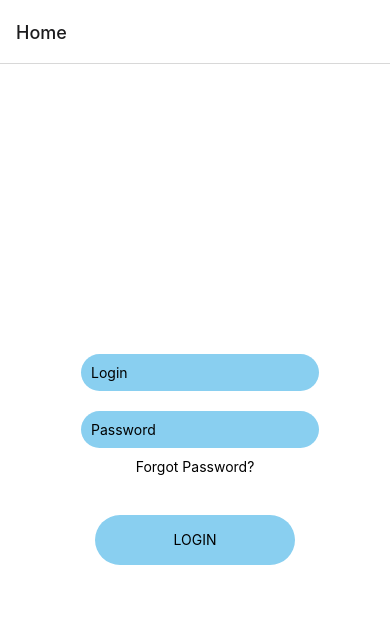
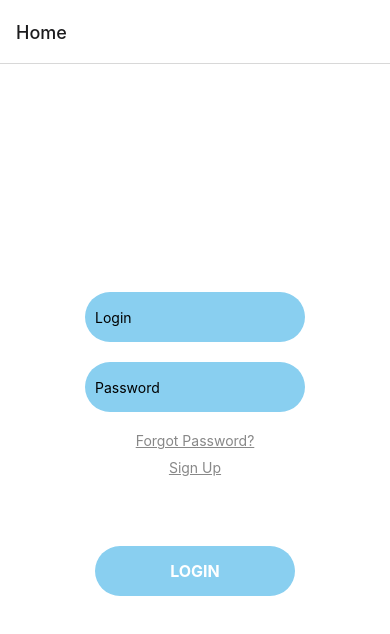
Before and after one commit to Matithieuu/Annuaire-Front, a React Native app: screen / in a window 390 px wide. Shown: the top 634 px of the page. Built offline with nearby package versions, Linux system fonts and the light colour scheme.

Commit message:
App.js Update

```diff
--- a/App.js
+++ b/App.js
@@ -1,43 +1,28 @@
-import * as React from 'react';
-
+import React, { useState } from 'react';
 import { StatusBar } from 'expo-status-bar';
-import { StyleSheet, Text, View, Button, TextInput, TouchableOpacity, ScrollView } from 'react-native';
-
+import { StyleSheet, Text, View, Button, TextInput, TouchableOpacity } from 'react-native';
 import { NavigationContainer } from '@react-navigation/native';
 import { createNativeStackNavigator } from '@react-navigation/native-stack';
 import AsyncStorage from '@react-native-async-storage/async-storage';
 
-
 import SecondPage from './src/page/secondPage';
-import ForgotPassword from './src/page/forgotPassword';
-import ContactDetails from './src/page/contactDetails';
-import AddContactPage from './src/page/AddContactPage';
-import ModifyContact from './src/page/ModifyContact';
-
+import ForgotPassword from './src/page/BasePage/ForgotPassword';
+import ContactDetails from './src/page/Contact/contactDetails';
+import AddContactPage from './src/page/Contact/AddContactPage';
+import ModifyContact from './src/page/Contact/ModifyContact';
+import RegisterPage from './src/page/BasePage/RegisterPage';
+import ShowMySelf from './src/page/MySelf/mySelf';
+import MySelfDetails from './src/page/MySelf/mySelfDetails';
+import ModifyMySelf from './src/page/MySelf/modifyMyself';
+import ErrorMessage from './src/page/Plugins/ErrorMessage';
+import { storeData, getData } from './src/page/Plugins/StorageUtils';
+import { API_BASE_URL } from './src/page/Plugins/EndPoints';
 
 
 const HomeScreen = ({ navigation }) => {
-
-  const [loginText, onChangeLoginText] = React.useState('');
-  const [passwordText, onChangePasswordText] = React.useState('');
-
-  const storeData = async (value) => { // Secure Way to store data
-    try {
-      const jsonValue = JSON.stringify(value)
-      await AsyncStorage.setItem('token', jsonValue)
-    } catch (e) {
-      // saving error
-    }
-  }
-
-const getData = async () => {
-  try {
-    const jsonValue = await AsyncStorage.getItem('token')
-    return jsonValue != null ? JSON.parse(jsonValue) : null;
-  } catch(e) {
-    // error reading value
-  }
-}
+  const [loginText, setLoginText] = useState('');
+  const [passwordText, setPasswordText] = useState('');
+  const [responseText, setResponseText] = useState('');
 
   const login = async () => {
     try {
@@ -45,7 +30,7 @@ const getData = async () => {
         method: 'POST',
         headers: {
           'Content-Type': 'application/json',
-          'Access-Control-Allow-Origin': '*', // Set the desired Access-Control-Allow-Origin header
+          'Access-Control-Allow-Origin': '*',
         },
         body: JSON.stringify({
           username: loginText,
@@ -53,21 +38,25 @@ const getData = async () => {
         }),
       };
 
-      const response = await fetch('http://0.0.0.0:8080/api/v1/login', requestOptions); //store data la dessus
-      const data = storeData(await response.json());
+      const response = await fetch(`${API_BASE_URL}/login`, requestOptions);
 
-      const token = await getData(); // Assuming the server returns the token in the response
-      console.log(token);
+      if (!response.ok) {
+        const errorMessage = await response.text();
+        console.log(errorMessage);
+        setResponseText(errorMessage);
+      }
+      else {
+        const dataResponse = await response.json();
+        await storeData(dataResponse);
+        //VOIR CHATGPT
+        console.log(dataResponse);
 
-      // Store the token securely (e.g., in cookies or local storage) for subsequent requests
-      navigation.navigate('Details', {
-        token: token.token,
-      });
+        navigation.navigate('Details');
+      }
     } catch (error) {
       console.log(error);
     }
   };
-
 
   return (
     <View style={styles.container}>
@@ -76,28 +65,36 @@ const getData = async () => {
         <TextInput
           style={styles.textInput}
           placeholder='Login'
-          onChangeText={(loginText) => onChangeLoginText(loginText)} />
+          onChangeText={setLoginText}
+          value={loginText}
+        />
       </View>
       <View>
         <TextInput
           style={styles.textInput}
           placeholder='Password'
           secureTextEntry={true}
-          onChangeText={(passwordText) => onChangePasswordText(passwordText)} />
+          onChangeText={setPasswordText}
+          value={passwordText}
+        />
       </View>
 
-      <TouchableOpacity onPress={() => {
-        navigation.navigate('Forgot Password');
-      }}>
-        <Text style={styles.forgot_button}>Forgot Password?</Text>
+      <TouchableOpacity onPress={() => navigation.navigate('Forgot Password')}>
+        <Text style={styles.forgotButton}>Forgot Password?</Text>
+      </TouchableOpacity>
+      <TouchableOpacity onPress={() => navigation.navigate('RegisterPage')}>
+        <Text style={styles.forgotButton}>Sign Up</Text>
       </TouchableOpacity>
 
-      <TouchableOpacity style={styles.loginBtn} onPress={login}>
+      <ErrorMessage responseText={responseText} />
+
+      <TouchableOpacity style={styles.loginButton} onPress={login}>
         <Text style={styles.loginText}>LOGIN</Text>
       </TouchableOpacity>
+      <ErrorMessage responseText={responseText} />
     </View>
   );
-}
+};
 
 const Stack = createNativeStackNavigator();
 
@@ -111,40 +108,49 @@ const App = () => {
         <Stack.Screen name='ContactDetails' component={ContactDetails} />
         <Stack.Screen name='AddContactPage' component={AddContactPage} />
         <Stack.Screen name='ModifyContact' component={ModifyContact} />
+        <Stack.Screen name='RegisterPage' component={RegisterPage} />
+        <Stack.Screen name='ShowMySelf' component={ShowMySelf} />
+        <Stack.Screen name='MySelfDetails' component={MySelfDetails} />
+        <Stack.Screen name='ModifyMySelf' component={ModifyMySelf} />
       </Stack.Navigator>
     </NavigationContainer>
   );
-}
+};
 
 const styles = StyleSheet.create({
   container: {
     flex: 1,
-    backgroundColor: "#fff",
-    alignItems: "center",
-    justifyContent: "center",
-  },
-  style: {
-    flex: 1,
+    backgroundColor: '#fff',
     alignItems: 'center',
     justifyContent: 'center',
   },
   textInput: {
     height: 50,
-    flex: 1,
+    width: 220,
     padding: 10,
-    marginLeft: 20,
-    backgroundColor: "#89CFF0",
+    backgroundColor: '#89CFF0',
     borderRadius: 80,
-    margin: 10,
+    marginVertical: 10,
+    marginHorizontal: 20,
   },
-  loginBtn: {
+  forgotButton: {
+    marginTop: 10,
+    color: '#888',
+    textDecorationLine: 'underline',
+  },
+  loginButton: {
     width: 200,
+    height: 50,
     borderRadius: 25,
-    height: 50,
-    alignItems: "center",
-    justifyContent: "center",
     marginTop: 40,
-    backgroundColor: "#89CFF0",
+    backgroundColor: '#89CFF0',
+    alignItems: 'center',
+    justifyContent: 'center',
+  },
+  loginText: {
+    color: '#fff',
+    fontSize: 16,
+    fontWeight: 'bold',
   },
 });
 
```
